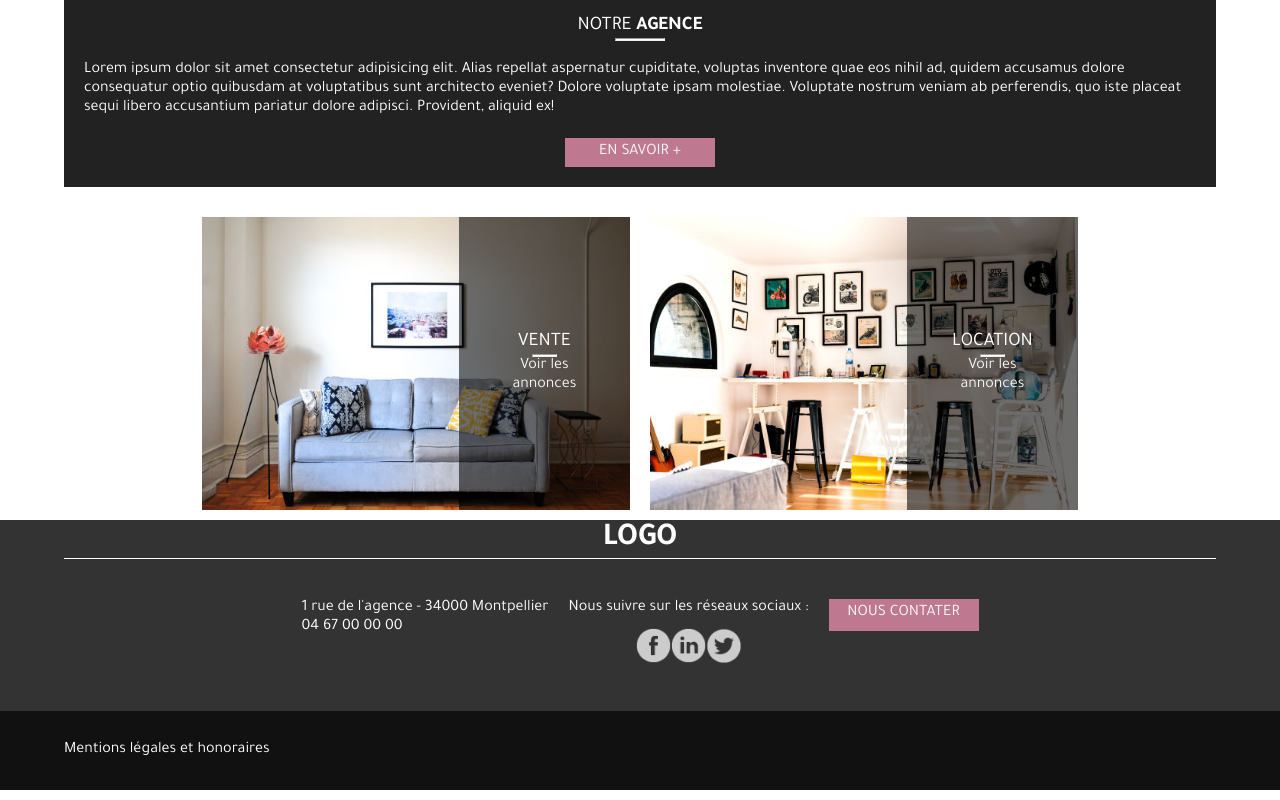
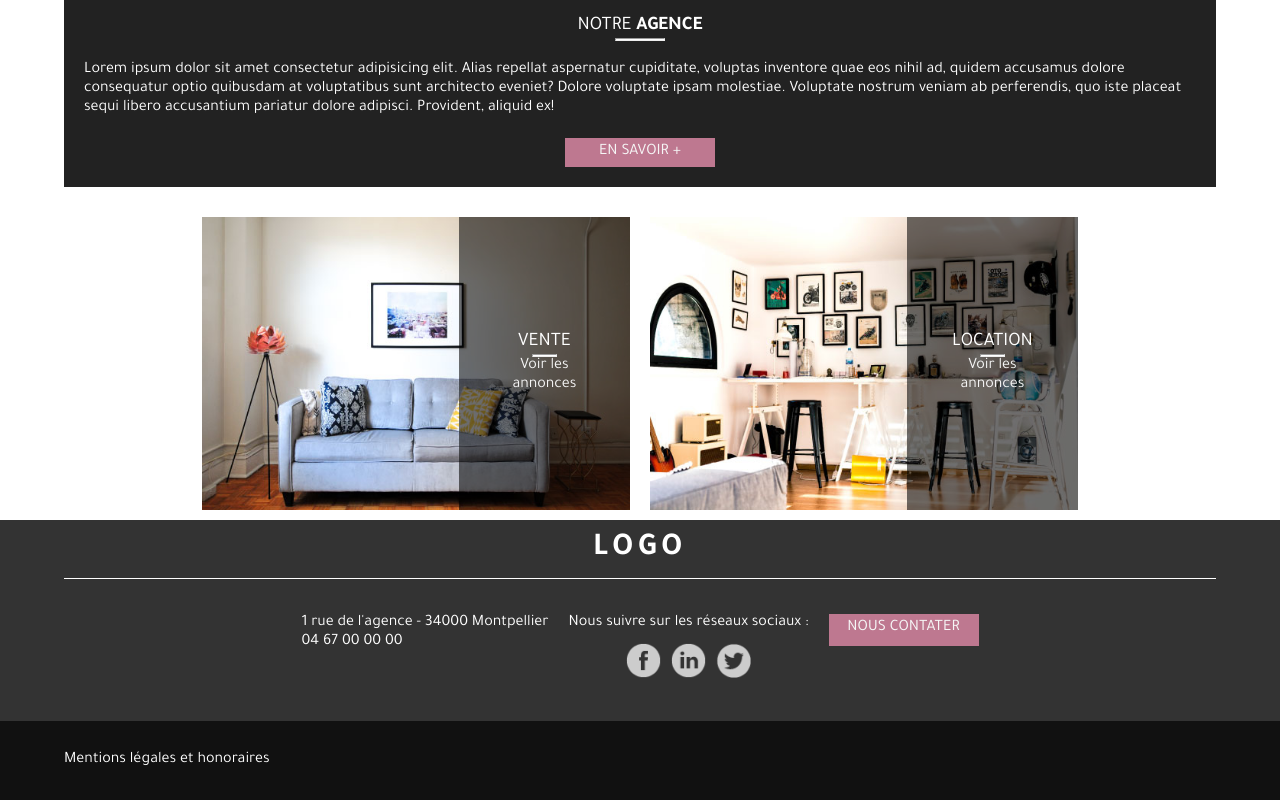
Before and after one commit to Whitney-Desbonnes/home-page-agence-immobiliere, a plain HTML site: page index.html in a window 1280 px wide. Shown: the part 413-1213 px from the top of the page. Drawn offline with nearby package versions, Linux system fonts and the light colour scheme.

Commit message:
modif footer

```diff
--- a/assets/styles/scss/main.scss
+++ b/assets/styles/scss/main.scss
@@ -155,6 +155,8 @@ footer {
     color: #fff;
     .footer__logo {
         text-align: center;
+        letter-spacing: 0.3rem;
+        padding: 10px;
     }
     .footer__contact {
         width: 90%;
@@ -165,7 +167,7 @@ footer {
         border-top: 1px solid #fff;
         padding: 20px 0;
         .elements {
-            margin: 20px 10px;
+            margin: 15px 10px;
         }
         .footer__social-media {
             @include centrerBloc ();
@@ -177,6 +179,7 @@ footer {
                 display: flex;
                 list-style: none;
                 li {
+                    margin: 0 5px;
                     img {
                         width: 35px
                     }
@@ -184,7 +187,6 @@ footer {
             }
         }
         a {
-            @include centrerBloc ();
             @include buttonStyle ();
             height: 32px;
             margin: 0;
```
Also changed, not shown: assets/styles/css/main.css, 1 other file.
